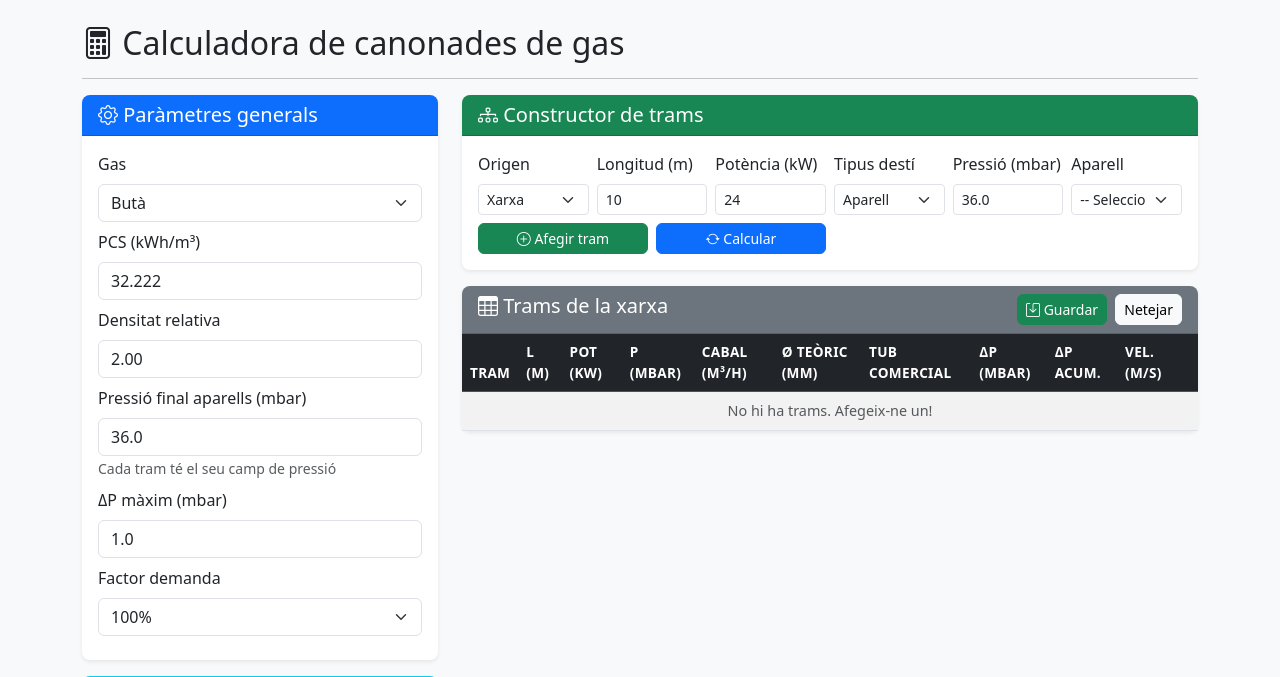
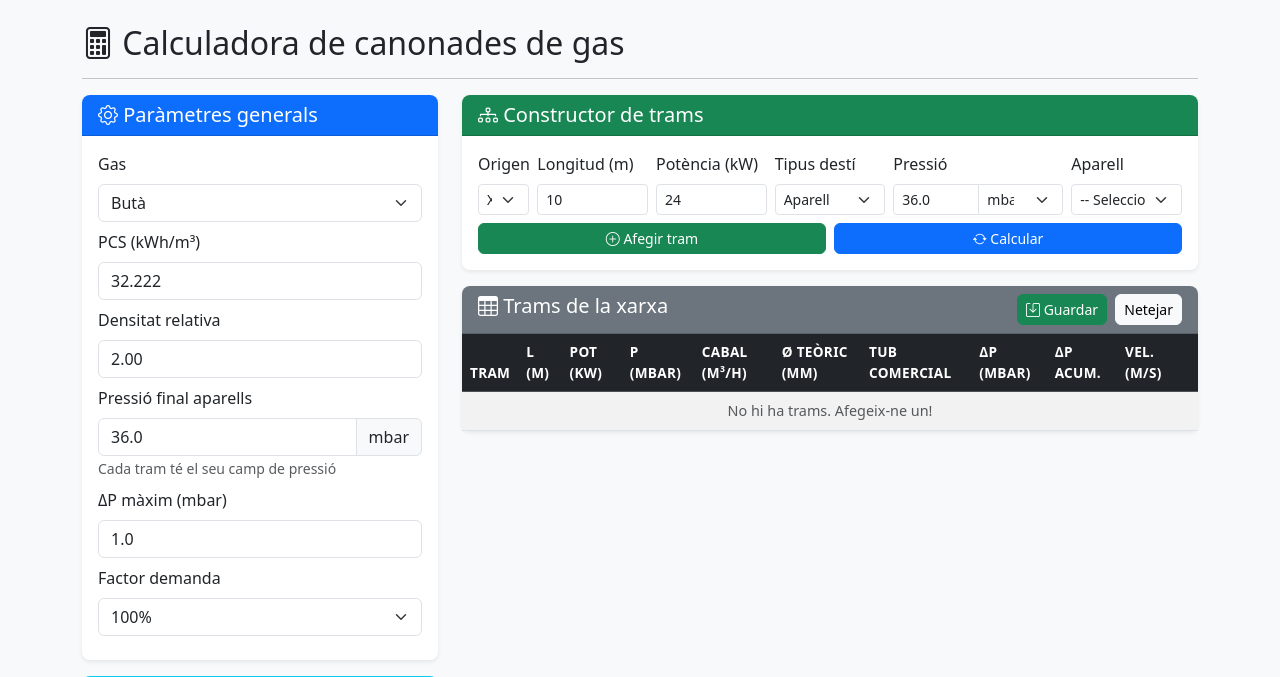
Before and after one commit to Miquel437/gaspro-web, a Flask app: page /calculadora in a window 1280 px wide. Shown: the part 56-733 px from the top of the page. Run offline with Flask 3, Linux system fonts and the light colour scheme; data comes from the database, SQL or seed files in the repository; some libraries are stand-ins or nearby versions.

Commit message:
Selector d'unitats de pressió (mbar/bar/mmca)

```diff
--- a/templates/calculadora.html
+++ b/templates/calculadora.html
@@ -39,8 +39,11 @@
                         <input type="number" class="form-control" id="param-dens" step="0.01" value="0.60">
                     </div>
                     <div class="mb-2">
-                        <label class="form-label">Pressió final aparells (mbar)</label>
-                        <input type="number" class="form-control" id="param-pressio" step="0.1" value="20" readonly>
+                        <label class="form-label">Pressió final aparells</label>
+                        <div class="input-group">
+                            <input type="number" class="form-control" id="param-pressio" step="0.1" value="20" readonly>
+                            <span class="input-group-text" id="param-pressio-unit">mbar</span>
+                        </div>
                         <small class="text-muted">Cada tram té el seu camp de pressió</small>
                     </div>
                     <div class="mb-2">
@@ -84,7 +87,7 @@
             </div>
             <div class="card-body">
                 <form id="form-tram" class="row g-2">
-                    <div class="col-md-2">
+                    <div class="col-md-1">
                         <label class="form-label">Origen</label>
                         <select class="form-select form-select-sm" id="tram-origen">
                             <option value="Xarxa">Xarxa</option>
@@ -108,9 +111,16 @@
                             <option value="armari">Armari regulació</option>
                         </select>
                     </div>
-                    <div class="col-md-2">
-                        <label class="form-label">Pressió (mbar)</label>
-                        <input type="number" class="form-control form-control-sm" id="tram-pressio" step="0.1" value="20">
+                    <div class="col-md-3">
+                        <label class="form-label">Pressió</label>
+                        <div class="input-group input-group-sm">
+                            <input type="number" class="form-control" id="tram-pressio" step="0.1" value="20">
+                            <select class="form-select form-select-sm" id="tram-pressio-unit" style="max-width:85px" onchange="canviUnitatPressio()">
+                                <option value="mbar">mbar</option>
+                                <option value="bar">bar</option>
+                                <option value="mmca">mm.c.a.</option>
+                            </select>
+                        </div>
                     </div>
                     <div class="col-md-2">
                         <label class="form-label">Aparell</label>
@@ -118,7 +128,7 @@
                             <!-- Es carrega via JS -->
                         </select>
                     </div>
-                    <div class="col-md-6 d-flex align-items-end">
+                    <div class="col-md-12 d-flex align-items-end mt-2">
                         <button type="button" class="btn btn-success btn-sm me-2 w-50" onclick="afegirTram()">
                             <i class="bi bi-plus-circle"></i> Afegir tram
                         </button>
@@ -267,7 +277,14 @@ function canviGas() {
     document.getElementById('param-pressio').value = pressio.toFixed(1);
 
     // Actualitzar pressió per defecte del tram segons el gas
-    document.getElementById('tram-pressio').value = pressio.toFixed(1);
+    const unitat = document.getElementById('tram-pressio-unit').value;
+    const inputPressio = document.getElementById('tram-pressio');
+    inputPressio.value = (pressio / CONV_MBAR[unitat]).toFixed(unitat === 'mbar' ? 1 : 3);
+    inputPressio.dataset.mbar = pressio;
+    // Actualitzar pressió general (readonly)
+    const paramInput = document.getElementById('param-pressio');
+    paramInput.value = (pressio / CONV_MBAR[unitat]).toFixed(unitat === 'mbar' ? 1 : 3);
+    paramInput.dataset.mbar = pressio;
 
     // Actualitzar classificació Wobbe
     classificarGas(pcs_mj, dens);
@@ -306,9 +323,9 @@ function afegirTram() {
     const desti = tipus.charAt(0).toUpperCase() + tipus.slice(1) + nodeCounter;
     nodeCounter++;
 
-    const pressio = parseFloat(document.getElementById('tram-pressio').value);
+    const pressioMbar = parseFloat(document.getElementById('tram-pressio').dataset.mbar) || 20;
 
-    xarxa.trams.push({origen, desti, longitud: long, potencia_kw: pot, tipus, pressio_mbar: pressio});
+    xarxa.trams.push({origen, desti, longitud: long, potencia_kw: pot, tipus, pressio_mbar: pressioMbar});
     xarxa.nodes.push(desti);
     guardarLocal();
 
@@ -402,6 +419,47 @@ function netejarXarxa() {
     selOrigen.innerHTML = '<option value="Xarxa">Xarxa</option>';
 }
 
+// Canvi d'unitats de pressió
+const CONV_MBAR = { mbar: 1, bar: 1000, mmca: 0.0980665 };
+
+function canviUnitatPressio() {
+    // Quan es canvia la unitat, convertir el valor actual
+    const sel = document.getElementById('tram-pressio-unit');
+    const unitat = sel.value;
+    const input = document.getElementById('tram-pressio');
+    const valorMbar = input.dataset.mbar ? parseFloat(input.dataset.mbar) : parseFloat(input.value);
+
+    // Mostrar el valor en la nova unitat
+    input.value = (valorMbar / CONV_MBAR[unitat]).toFixed(unitat === 'mbar' ? 1 : 3);
+    input.dataset.mbar = valorMbar;
+
+    // Actualitzar també la pressió general (readonly)
+    const paramInput = document.getElementById('param-pressio');
+    const paramMbar = parseFloat(paramInput.dataset.mbar) || parseFloat(paramInput.value) || 20;
+    paramInput.value = (paramMbar / CONV_MBAR[unitat]).toFixed(unitat === 'mbar' ? 1 : 3);
+    paramInput.dataset.mbar = paramMbar;
+    // Actualitzar l'etiqueta de la unitat als paràmetres generals
+    document.getElementById('param-pressio-unit').textContent = unitat;
+}
+
+// Capturar canvis al camp de pressió per actualitzar dataset.mbar
+(function() {
+    const inputPressio = document.getElementById('tram-pressio');
+    const selUnitat = document.getElementById('tram-pressio-unit');
+
+    // Quan l'usuari escriu, calcular el valor en mbar
+    inputPressio.addEventListener('input', function() {
+        const unitat = selUnitat.value;
+        const valor = parseFloat(this.value) || 0;
+        this.dataset.mbar = valor * CONV_MBAR[unitat];
+    });
+
+    // Quan es carrega el projecte, inicialitzar dataset
+    setTimeout(function() {
+        inputPressio.dataset.mbar = parseFloat(inputPressio.value) * CONV_MBAR[selUnitat.value];
+    }, 50);
+})();
+
 // Inicialitzar amb gas per defecte
 canviGas();
 recalcularTot();
```
